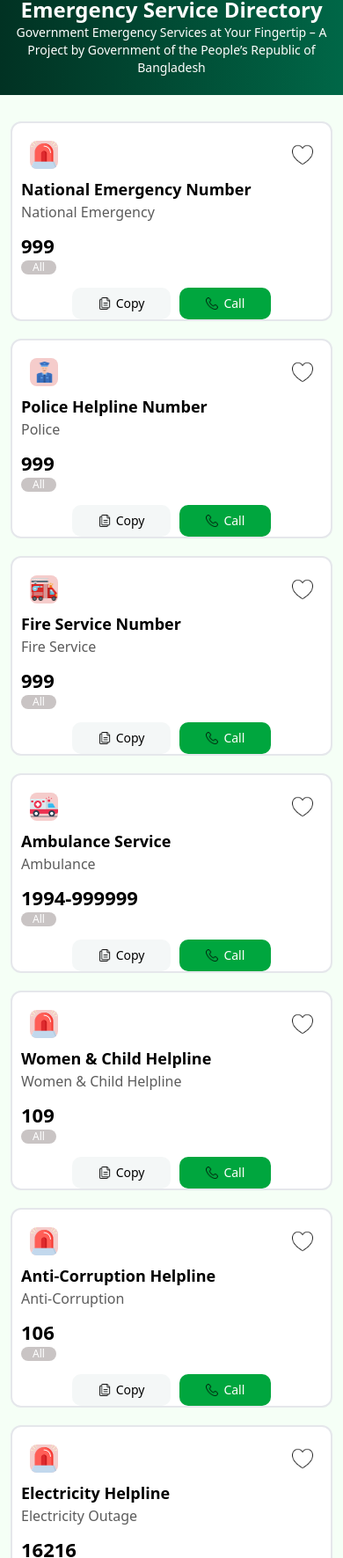
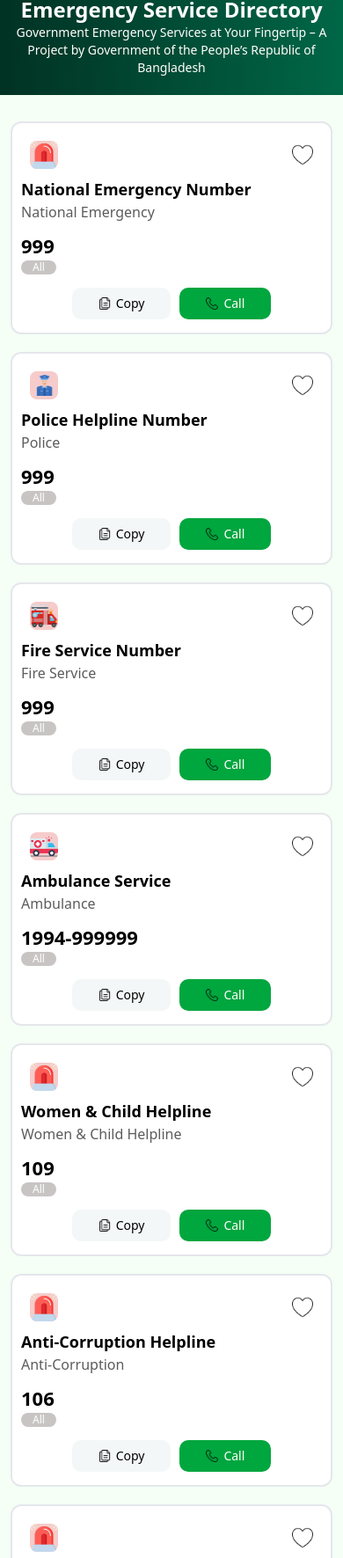
Before and after one commit to Shihab5500/Assaigment-5, a plain HTML site: page index.html in a window 390 px wide. Shown: the part 206-1977 px from the top of the page at 88% size. Drawn offline with nearby package versions, Linux system fonts and the light colour scheme.

Commit message:
pading add

```diff
--- a/index.html
+++ b/index.html
@@ -82,7 +82,7 @@
           <h1 id="copy-number" class="font-bold text-[22px] sm:text-[25px]">999</h1>
           <p class="bg-[#c9c4c4] w-[40px] sm:w-[50px] text-center rounded-[40px] text-white text-xs sm:text-sm">All</p>
         </div>
-        <div class="flex justify-center gap-[10px] sm:gap-[20px] mt-[15px] sm:mt-[20px]">
+        <div class="flex justify-center gap-[10px] sm:gap-[20px] mt-[15px] sm:mt-[20px] pb-[15px]">
           <button id="click-copy-btn" class="flex items-center bg-[#f4f7f7] px-[30px] sm:px-[55px] py-[8px] rounded-[10px] gap-[6px] text-sm sm:text-base">
             <img class="w-[14px] sm:w-[16px] h-[14px] sm:h-[16px]" src="assets/copy-icon.png" alt="copy"> Copy
           </button>
@@ -110,7 +110,7 @@
           <h1 id="copy-number" class="font-bold text-[22px] sm:text-[25px]">999</h1>
           <p class="bg-[#c9c4c4] w-[40px] sm:w-[50px] text-center rounded-[40px] text-white text-xs sm:text-sm">All</p>
         </div>
-        <div class="flex justify-center gap-[10px] sm:gap-[20px] mt-[15px] sm:mt-[20px]">
+        <div class="flex justify-center gap-[10px] sm:gap-[20px] mt-[15px] sm:mt-[20px] pb-[15px]">
           <button id="click-copy-btn" class="flex items-center bg-[#f4f7f7] px-[30px] sm:px-[55px] py-[8px] rounded-[10px] gap-[6px] text-sm sm:text-base">
             <img class="w-[14px] sm:w-[16px]" src="assets/copy-icon.png" alt="copy"> Copy
           </button>
@@ -138,7 +138,7 @@
           <h1 id="copy-number" class="font-bold text-[22px] sm:text-[25px]">999</h1>
           <p class="bg-[#c9c4c4] w-[40px] sm:w-[50px] text-center rounded-[40px] text-white text-xs sm:text-sm">All</p>
         </div>
-        <div class="flex justify-center gap-[10px] sm:gap-[20px] mt-[15px] sm:mt-[20px]">
+        <div class="flex justify-center gap-[10px] sm:gap-[20px] mt-[15px] sm:mt-[20px] pb-[15px]">
           <button id="click-copy-btn" class="flex items-center bg-[#f4f7f7] px-[30px] sm:px-[55px] py-[8px] rounded-[10px] gap-[6px] text-sm sm:text-base">
             <img class="w-[14px] sm:w-[16px]" src="assets/copy-icon.png" alt="copy"> Copy
           </button>
@@ -166,7 +166,7 @@
           <h1 id="copy-number" class="font-bold text-[22px] sm:text-[25px]">1994-999999</h1>
           <p class="bg-[#c9c4c4] w-[40px] sm:w-[50px] text-center rounded-[40px] text-white text-xs sm:text-sm">All</p>
         </div>
-        <div class="flex justify-center gap-[10px] sm:gap-[20px] mt-[15px] sm:mt-[20px]">
+        <div class="flex justify-center gap-[10px] sm:gap-[20px] mt-[15px] sm:mt-[20px] pb-[15px]">
           <button id="click-copy-btn" class="flex items-center bg-[#f4f7f7] px-[30px] sm:px-[55px] py-[8px] rounded-[10px] gap-[6px] text-sm sm:text-base">
             <img class="w-[14px] sm:w-[16px]" src="assets/copy-icon.png" alt="copy"> Copy
           </button>
@@ -194,7 +194,7 @@
           <h1 id="copy-number" class="font-bold text-[22px] sm:text-[25px]">109</h1>
           <p class="bg-[#c9c4c4] w-[40px] sm:w-[50px] text-center rounded-[40px] text-white text-xs sm:text-sm">All</p>
         </div>
-        <div class="flex justify-center gap-[10px] sm:gap-[20px] mt-[15px] sm:mt-[20px]">
+        <div class="flex justify-center gap-[10px] sm:gap-[20px] mt-[15px] sm:mt-[20px] pb-[15px]">
           <button id="click-copy-btn" class="flex items-center bg-[#f4f7f7] px-[30px] sm:px-[55px] py-[8px] rounded-[10px] gap-[6px] text-sm sm:text-base">
             <img class="w-[14px] sm:w-[16px]" src="assets/copy-icon.png" alt="copy"> Copy
           </button>
@@ -222,7 +222,7 @@
           <h1 id="copy-number" class="font-bold text-[22px] sm:text-[25px]">106</h1>
           <p class="bg-[#c9c4c4] w-[40px] sm:w-[50px] text-center rounded-[40px] text-white text-xs sm:text-sm">All</p>
         </div>
-        <div class="flex justify-center gap-[10px] sm:gap-[20px] mt-[15px] sm:mt-[20px]">
+        <div class="flex justify-center gap-[10px] sm:gap-[20px] mt-[15px] sm:mt-[20px] pb-[15px]">
           <button id="click-copy-btn" class="flex items-center bg-[#f4f7f7] px-[30px] sm:px-[55px] py-[8px] rounded-[10px] gap-[6px] text-sm sm:text-base">
             <img class="w-[14px] sm:w-[16px]" src="assets/copy-icon.png" alt="copy"> Copy
           </button>
@@ -250,7 +250,7 @@
           <h1 id="copy-number" class="font-bold text-[22px] sm:text-[25px]">16216</h1>
           <p class="bg-[#c9c4c4] w-[40px] sm:w-[50px] text-center rounded-[40px] text-white text-xs sm:text-sm">All</p>
         </div>
-        <div class="flex justify-center gap-[10px] sm:gap-[20px] mt-[15px] sm:mt-[20px]">
+        <div class="flex justify-center gap-[10px] sm:gap-[20px] mt-[15px] sm:mt-[20px] pb-[15px]">
           <button id="click-copy-btn" class="flex items-center bg-[#f4f7f7] px-[30px] sm:px-[55px] py-[8px] rounded-[10px] gap-[6px] text-sm sm:text-base">
             <img class="w-[14px] sm:w-[16px]" src="assets/copy-icon.png" alt="copy"> Copy
           </button>
@@ -278,7 +278,7 @@
           <h1 id="copy-number" class="font-bold text-[22px] sm:text-[25px]">16445</h1>
           <p class="bg-[#c9c4c4] w-[40px] sm:w-[50px] text-center rounded-[40px] text-white text-xs sm:text-sm">All</p>
         </div>
-        <div class="flex justify-center gap-[10px] sm:gap-[20px] mt-[15px] sm:mt-[20px]">
+        <div class="flex justify-center gap-[10px] sm:gap-[20px] mt-[15px] sm:mt-[20px] pb-[15px]">
           <button id="click-copy-btn" class="flex items-center bg-[#f4f7f7] px-[30px] sm:px-[55px] py-[8px] rounded-[10px] gap-[6px] text-sm sm:text-base">
             <img class="w-[14px] sm:w-[16px]" src="assets/copy-icon.png" alt="copy"> Copy
           </button>
@@ -306,7 +306,7 @@
           <h1 id="copy-number" class="font-bold text-[22px] sm:text-[25px]">163</h1>
           <p class="bg-[#c9c4c4] w-[40px] sm:w-[50px] text-center rounded-[40px] text-white text-xs sm:text-sm">All</p>
         </div>
-        <div class="flex justify-center gap-[10px] sm:gap-[20px] mt-[15px] sm:mt-[20px]">
+        <div class="flex justify-center gap-[10px] sm:gap-[20px] mt-[15px] sm:mt-[20px] pb-[15px]">
           <button id="click-copy-btn" class="flex items-center bg-[#f4f7f7] px-[30px] sm:px-[55px] py-[8px] rounded-[10px] gap-[6px] text-sm sm:text-base">
             <img class="w-[14px] sm:w-[16px]" src="assets/copy-icon.png" alt="copy"> Copy
           </button>
```
